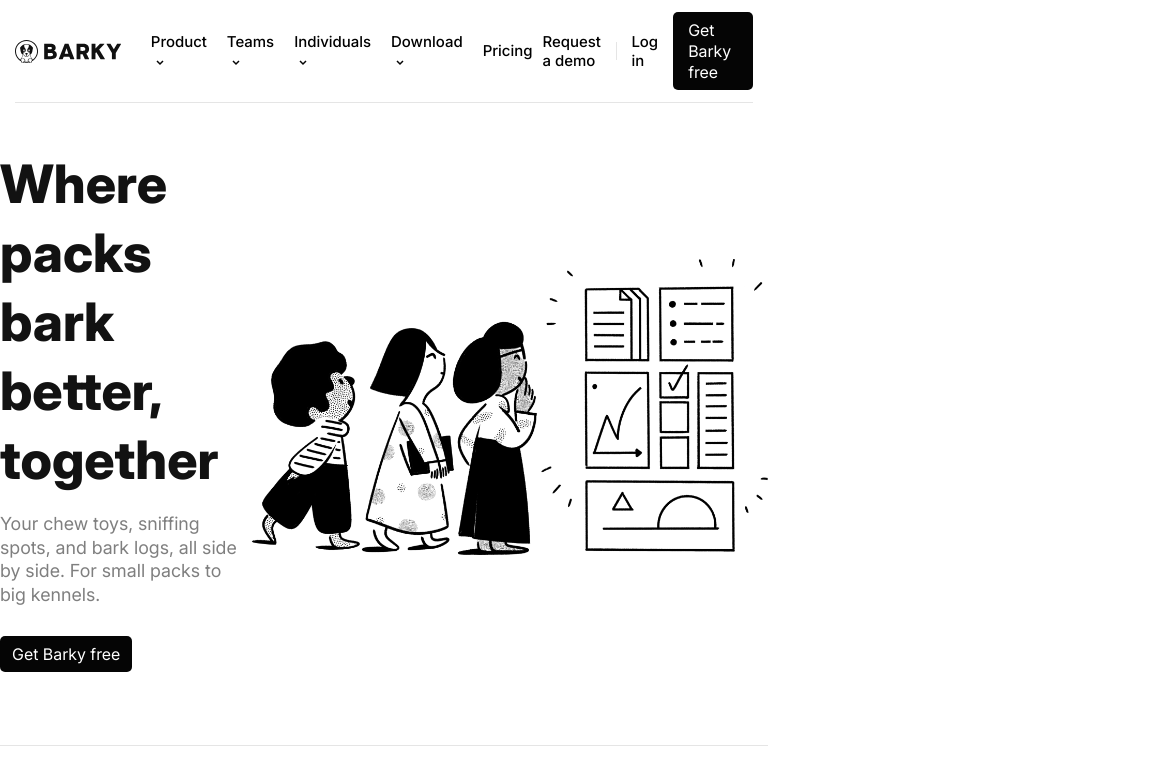
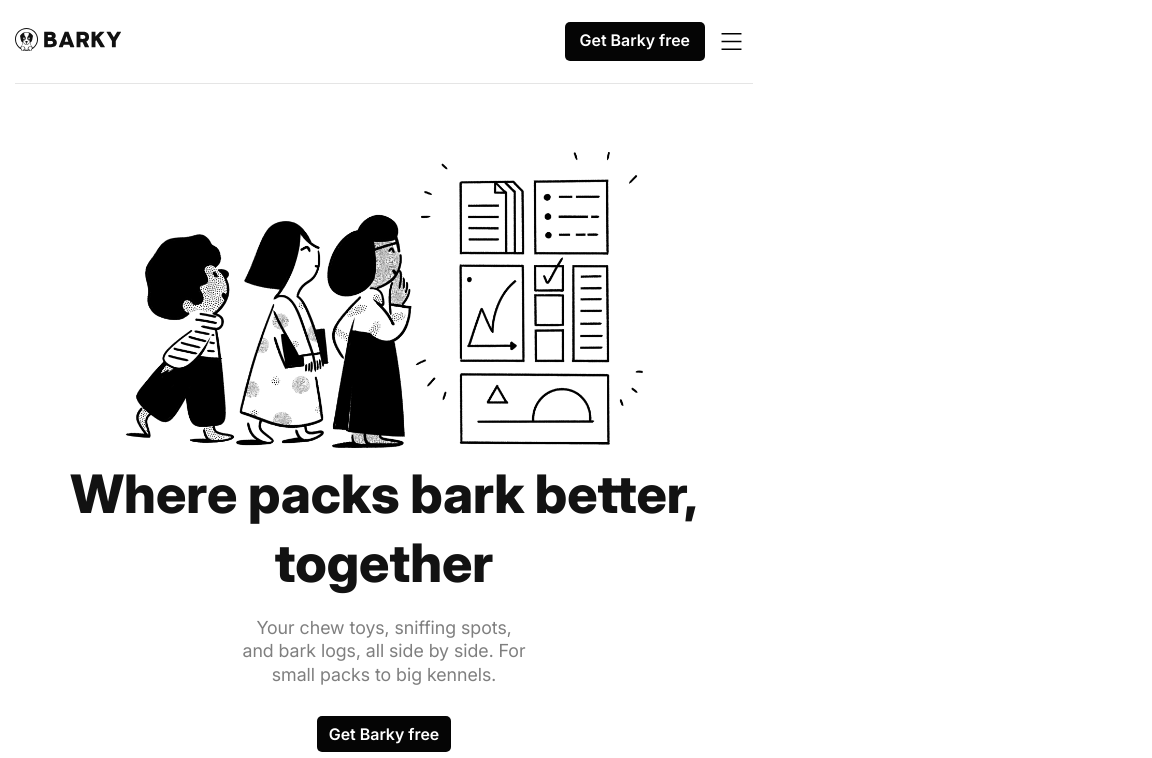
Before and after one commit to lelle1000/Projekt-DDU1, a plain HTML site: page Projekt.html in a window 768 px wide. Shown: the top 758 px of the page, 1152 px wide, since content can reach past the window. Drawn offline with Linux system fonts and the light colour scheme.

Commit message:
Surfplatta meny på 1080px klar
uppdaterat css med tillagda mått för surfplattan och ändrat några få fontsizes som jag missat tidigare

```diff
--- a/Projekt.html
+++ b/Projekt.html
@@ -41,6 +41,18 @@
             </div>
         </nav>
 
+        <!-- Surfplatta Navigation -->
+
+        <nav id="surfplattanavcontainer">
+            <div id="surfplattanavleft">
+                <img id="surfplattanavbarky" src="Bilder-Material/brand.svg" alt="Barky Logo">
+            </div>
+
+            <div id="surfplattanavright">
+                <a id="surfplattanavbarky" href="#" class="barkyknapp">Get Barky free</a>
+                <img id="surfplattahamburgerimg" src="Bilder-Material/hamburger.svg" alt="Hamburger Menu">
+            </div>
+        </nav>
         <!-- Website Content  -->
 
         <div id="Pagecontainer">
--- a/style.css
+++ b/style.css
@@ -23,6 +23,8 @@ body {
     --clr--whitegray: #e5e5e5;
     --clr--white: #f4f4f4;
     --clr--blue: #087fe7;
+
+    --clr--WHITEwhite: #ffffff;
 }
 
 /* Desktop fontsizes */
@@ -61,7 +63,7 @@ body {
     margin-left: 15px;
     margin-right: 15px;
 
-    background-color: white;
+    background-color: var(--clr--WHITEwhite);
 
     position: fixed;
     top: 0;
@@ -81,7 +83,7 @@ body {
     padding: 5px;
     font-size: var(--clr--15px);
     text-decoration: none;
-    color: black;
+    color: var(--clr--black);
     font-weight: 500;
 }
 
@@ -123,10 +125,11 @@ body {
 
 .barkyknapp {
     text-decoration: none;
-    color: white;
+    color: var(--clr--WHITEwhite);
     padding: 8px 15px 8px 15px;
     background-color: var(--clr--black);
     border-radius: 5px;
+    font-weight: 600;
 }
 
 .barkyknapp:hover {
@@ -202,7 +205,7 @@ body {
 }
 
 .marketing-header {
-    font-size: 36px;
+    font-size: var(--clr--45px);
     margin: 0;
 
     color: var(--clr--lightblack);
@@ -312,6 +315,7 @@ body {
     color: var(--clr--gray);
     padding-bottom: 5px;
     line-height: 1.5;
+    font-size: var(--clr--15px);
 }
 
 /* Free Plan Box */
@@ -622,7 +626,7 @@ footer {
         border-radius: 5px;
     }
 
-    /* Page size */
+    /* Mobil Page size */
 
     #Pagecontainer {
         max-width: 600px;
@@ -720,3 +724,150 @@ footer {
     }
 
 }
+
+/*-----------------------------------------------VG EXTRA--------------------------------------------------------*/
+
+/* Surfplattavy */
+
+#surfplattanavcontainer {
+    display: none;
+}
+
+#surfplattahamburgerimg:hover {
+    background-color: var(--clr--white);
+    cursor: pointer;
+}
+
+
+@media (min-width: 601px) and (max-width: 1080px) {
+
+    #desktopnavcontainer {
+        display: none;
+    }
+
+    /* Surfplatta Page Size */
+
+     #Pagecontainer {
+        max-width: 1080px;
+        margin: 150px auto 0px;
+    }
+
+    body {
+        margin: 40px;
+    }
+
+    /* Surfplatta Navigation */
+
+    #surfplattanavcontainer {
+        margin-left: 15px;
+        margin-right: 15px;
+
+        background-color: var(--clr--WHITEwhite);
+
+        position: fixed;
+        top: 0;
+        right: 0;
+        left: 0;
+
+        border-bottom: 1px solid var(--clr--whitegray);
+
+        display: flex;
+        justify-content: space-between;
+        align-items: center;
+    }
+
+    #surfplattanavleft {
+        padding: 20px 20px 20px 0px;
+    }
+
+    #surfplattanavright {
+        display: flex;
+        padding: 20px 0px 20px 20px;
+
+        justify-content: center;
+        align-items: center;
+        gap: 5px;
+
+    }
+
+    #surfplattanavbarky {
+        height: 23px;
+    }
+
+    #surfplattanavknapp {
+        padding: 6px 15px;
+        font-weight: 600;
+    }
+
+    #surfplattahamburgerimg {
+        height: 23px;
+        padding: 10px;
+
+        border-radius: 5px;
+    }
+
+    /* Surfplatta Team-Hero Container */
+
+    #teamherocontainer {
+        flex-direction: column-reverse;
+
+        text-align: center;
+    }
+
+    #teamherotext p {
+        margin-left: 200px;
+        margin-right: 200px;
+    }
+
+    /* Marketing Surfplatta */
+
+    .picture-text {
+        font-size: var(--clr--45px);
+    }
+
+    /* Learn more Surfplatta */
+
+    #learnmorecontainer {
+        display: grid;
+
+        grid-template-columns: 1fr 1fr;
+        grid-template-rows: 1fr 1fr;
+    }
+
+    #bordersides {
+        border: none;
+    }
+
+    /* Procent Surfplatta */
+
+    #procentcontainer {
+        display: grid;
+
+        grid-template-columns: 1fr 1fr;
+        grid-template-rows: 1fr 1fr;
+
+        gap: 25px;
+    }
+
+    #streck1, #streck2 {
+        border: none;
+    }
+
+    /* Surfplatta Footer */
+
+    #footercontainer {
+        max-width: 1080px;
+
+        display: flex;
+        flex-direction: column;
+
+        gap: 0px;
+    }
+
+    #footerlinkscontainer {
+        display: grid;
+
+        grid-template-columns: 1fr 1fr;
+        grid-template-rows: 1fr 1fr;
+    }
+}
```
